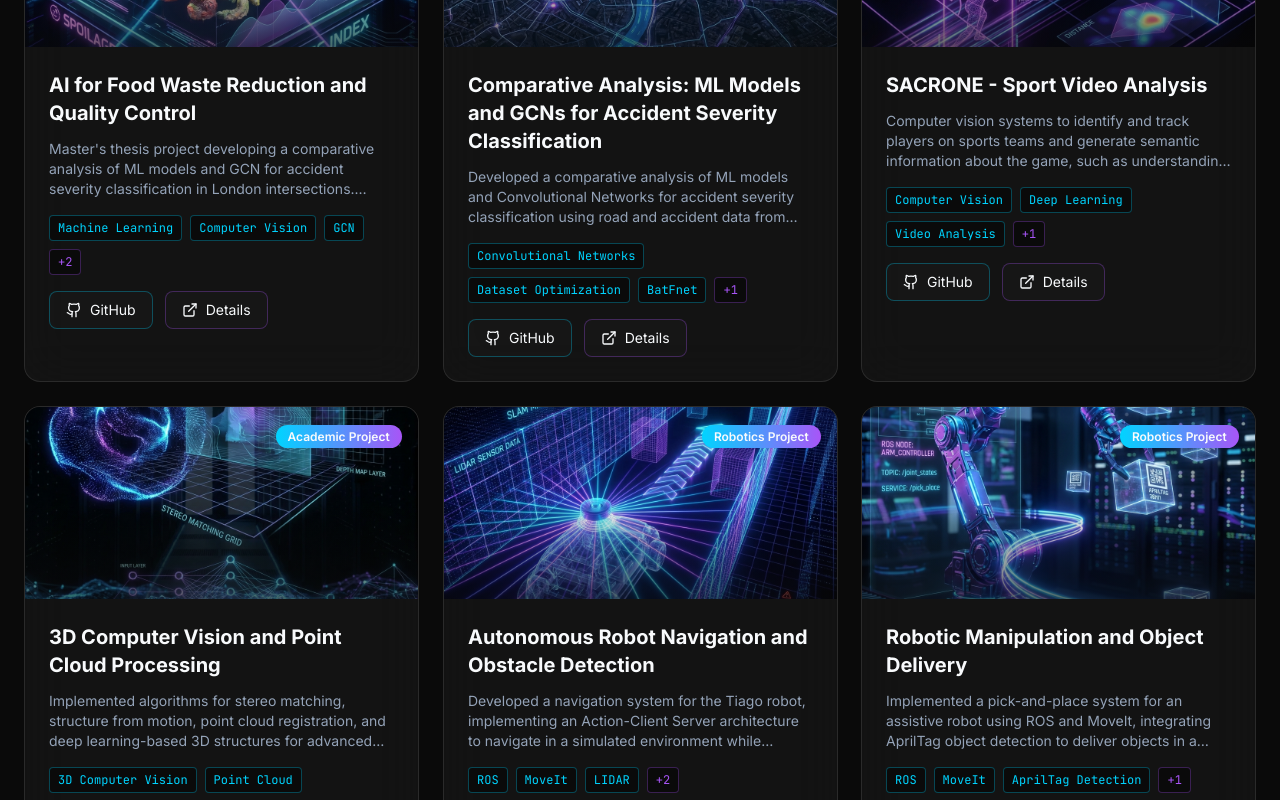
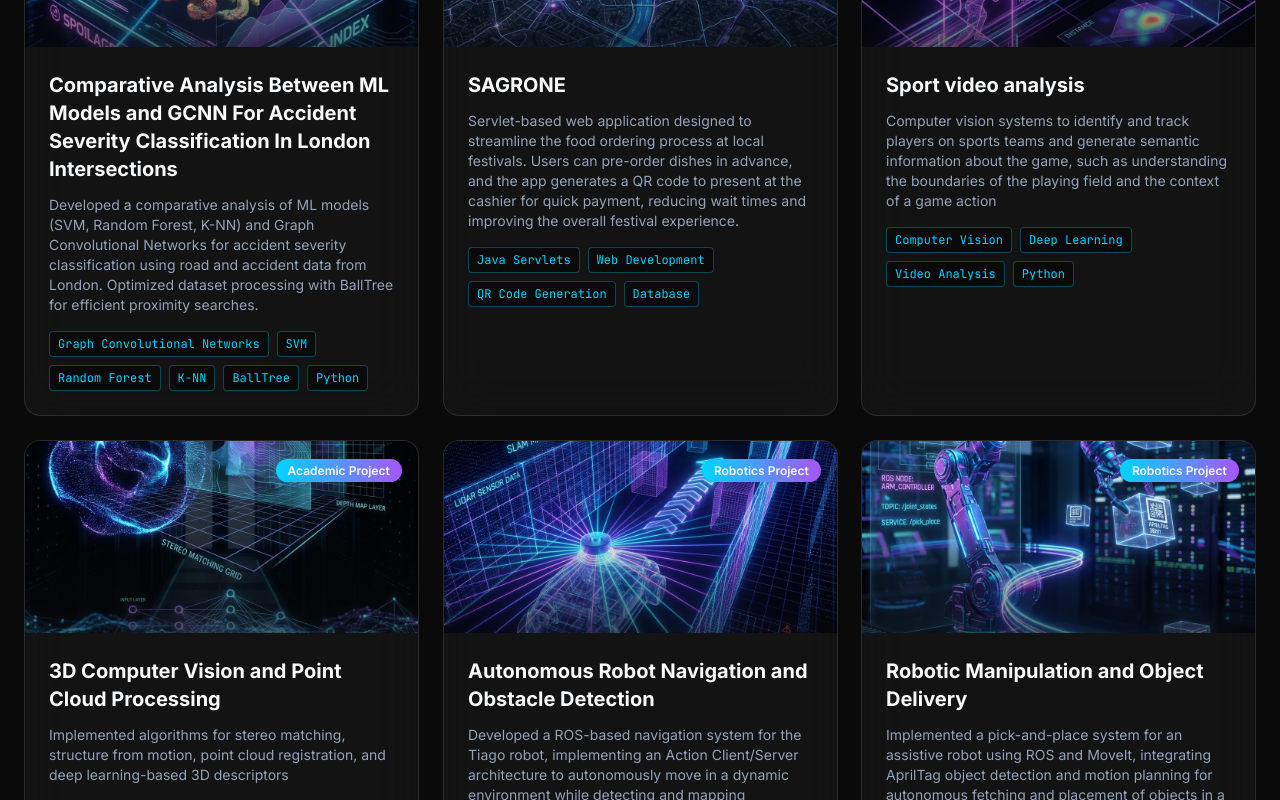
Before and after one commit to matteocarpentieri22/portfolio_gennaio, a React (Vite) app: page / in a window 1280 px wide. Shown: the part 3500-4300 px from the top of the page. Built offline with nearby package versions, Linux system fonts and the light colour scheme.

Commit message:
gli effetti dinamici dovrebbero essere più fluidi

```diff
--- a/src/components/Projects.tsx
+++ b/src/components/Projects.tsx
@@ -1,5 +1,4 @@
 import { motion } from 'framer-motion';
-import { ExternalLink, Github } from 'lucide-react';
 import { projects } from '../data/portfolio-data';
 
 // Import project images
@@ -73,13 +72,13 @@ export default function Projects() {
                                     {project.title}
                                 </h3>
 
-                                <p className="text-slate-400 text-sm mb-4 line-clamp-3">
+                                <p className="text-slate-400 text-sm mb-4">
                                     {project.description}
                                 </p>
 
                                 {/* Technologies */}
-                                <div className="flex flex-wrap gap-2 mb-4">
-                                    {project.technologies.slice(0, 3).map((tech, techIndex) => (
+                                <div className="flex flex-wrap gap-2">
+                                    {project.technologies.map((tech, techIndex) => (
                                         <span
                                             key={techIndex}
                                             className="px-2 py-1 text-xs font-mono rounded bg-cyber-dark border border-electric-blue/30 text-electric-blue"
@@ -87,26 +86,6 @@ export default function Projects() {
                                             {tech}
                                         </span>
                                     ))}
-                                    {project.technologies.length > 3 && (
-                                        <span className="px-2 py-1 text-xs font-mono rounded bg-cyber-dark border border-neon-violet/30 text-neon-violet">
-                                            +{project.technologies.length - 3}
-                                        </span>
-                                    )}
-                                </div>
-
-                                {/* Links */}
-                                <div className="flex gap-3">
-                                    <a
-                                        href={project.github}
-                                        className="flex items-center gap-2 px-4 py-2 rounded-lg bg-cyber-gray/50 hover:bg-electric-blue/20 border border-electric-blue/30 hover:border-electric-blue transition-all duration-300 text-sm group/link"
-                                    >
-                                        <Github className="w-4 h-4 group-hover/link:scale-110 transition-transform" />
-                                        <span>GitHub</span>
-                                    </a>
-                                    <button className="flex items-center gap-2 px-4 py-2 rounded-lg bg-cyber-gray/50 hover:bg-neon-violet/20 border border-neon-violet/30 hover:border-neon-violet transition-all duration-300 text-sm group/link">
-                                        <ExternalLink className="w-4 h-4 group-hover/link:scale-110 transition-transform" />
-                                        <span>Details</span>
-                                    </button>
                                 </div>
                             </div>
                         </motion.div>
--- a/src/data/portfolio-data.ts
+++ b/src/data/portfolio-data.ts
@@ -74,51 +74,45 @@ export const experience = [
 export const projects = [
     {
         id: 1,
-        title: "AI for Food Waste Reduction and Quality Control",
-        description: "Master's thesis project developing a comparative analysis of ML models and GCN for accident severity classification in London intersections. Optimized dataset processing with BatFnet for efficient proximity analysis.",
-        technologies: ["Machine Learning", "Computer Vision", "GCN", "Random Forest", "K-NN"],
-        category: "Master's Thesis",
-        github: "#",
+        title: "Comparative Analysis Between ML Models and GCNN For Accident Severity Classification In London Intersections",
+        description: "Developed a comparative analysis of ML models (SVM, Random Forest, K-NN) and Graph Convolutional Networks for accident severity classification using road and accident data from London. Optimized dataset processing with BallTree for efficient proximity searches.",
+        technologies: ["Graph Convolutional Networks", "SVM", "Random Forest", "K-NN", "BallTree", "Python"],
+        category: "Academic Project",
     },
     {
         id: 2,
-        title: "Comparative Analysis: ML Models and GCNs for Accident Severity Classification",
-        description: "Developed a comparative analysis of ML models and Convolutional Networks for accident severity classification using road and accident data from London. Optimized dataset processing with BatFnet.",
-        technologies: ["Convolutional Networks", "Dataset Optimization", "BatFnet", "Python"],
+        title: "SAGRONE",
+        description: "Servlet-based web application designed to streamline the food ordering process at local festivals. Users can pre-order dishes in advance, and the app generates a QR code to present at the cashier for quick payment, reducing wait times and improving the overall festival experience.",
+        technologies: ["Java Servlets", "Web Development", "QR Code Generation", "Database"],
         category: "Academic Project",
-        github: "#",
     },
     {
         id: 3,
-        title: "SACRONE - Sport Video Analysis",
-        description: "Computer vision systems to identify and track players on sports teams and generate semantic information about the game, such as understanding the boundaries of the playing field and the context of a game action.",
+        title: "Sport video analysis",
+        description: "Computer vision systems to identify and track players on sports teams and generate semantic information about the game, such as understanding the boundaries of the playing field and the context of a game action",
         technologies: ["Computer Vision", "Deep Learning", "Video Analysis", "Python"],
         category: "Academic Project",
-        github: "#",
     },
     {
         id: 4,
         title: "3D Computer Vision and Point Cloud Processing",
-        description: "Implemented algorithms for stereo matching, structure from motion, point cloud registration, and deep learning-based 3D structures for advanced 3D computer vision applications.",
+        description: "Implemented algorithms for stereo matching, structure from motion, point cloud registration, and deep learning-based 3D descriptors",
         technologies: ["3D Computer Vision", "Point Cloud", "Deep Learning", "Python"],
         category: "Academic Project",
-        github: "#",
     },
     {
         id: 5,
         title: "Autonomous Robot Navigation and Obstacle Detection",
-        description: "Developed a navigation system for the Tiago robot, implementing an Action-Client Server architecture to navigate in a simulated environment while detecting and mapping obstacles using LIDAR sensors.",
-        technologies: ["ROS", "MoveIt", "LIDAR", "SLAM", "Python"],
+        description: "Developed a ROS-based navigation system for the Tiago robot, implementing an Action Client/Server architecture to autonomously move in a dynamic environment while detecting and mapping obstacles using LiDAR sensors",
+        technologies: ["ROS", "MoveIt", "LiDAR", "SLAM", "Python"],
         category: "Robotics Project",
-        github: "#",
     },
     {
         id: 6,
         title: "Robotic Manipulation and Object Delivery",
-        description: "Implemented a pick-and-place system for an assistive robot using ROS and MoveIt, integrating AprilTag object detection to deliver objects in a simulated environment.",
-        technologies: ["ROS", "MoveIt", "AprilTag Detection", "Python"],
+        description: "Implemented a pick-and-place system for an assistive robot using ROS and MoveIt, integrating AprilTag object detection and motion planning for autonomous fetching and placement of objects in a simulated environment.",
+        technologies: ["ROS", "MoveIt", "AprilTag Detection", "Motion Planning", "Python"],
         category: "Robotics Project",
-        github: "#",
     },
 ];
 
```
